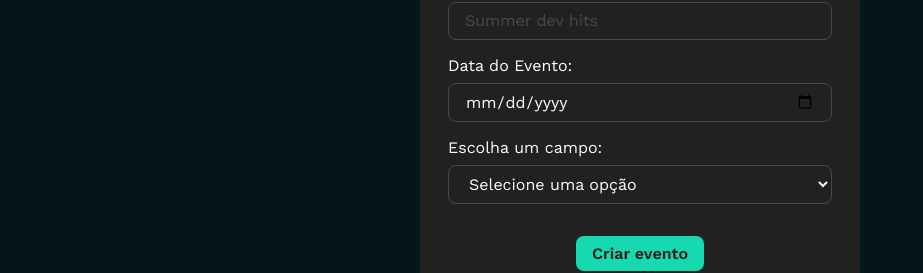
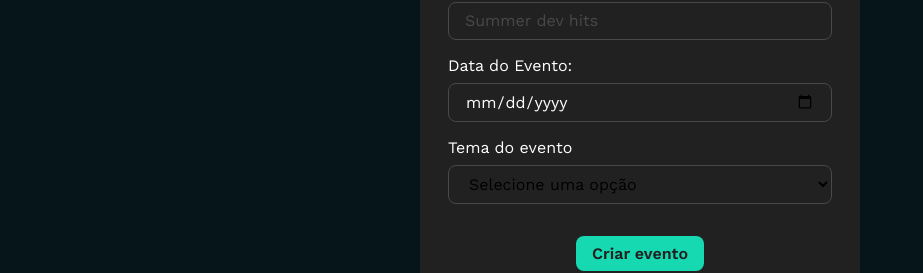
Before and after one commit to devmatheusv/tecboard, a React (Vite) app: page / in a window 1280 px wide. Shown: the part 862-1135 px from the top of the page, without its empty margins (0-923 px from the left). Built offline with nearby package versions, Linux system fonts and the light colour scheme.

Commit message:
adicionando lista suspensa

```diff
--- a/src/App.jsx
+++ b/src/App.jsx
@@ -49,7 +49,7 @@ function App() {
         <img src="/logo.png" alt="" />
       </header>
       <Banner />
-      <FormularioDeEventos />
+      <FormularioDeEventos temas={temas} />
       {temas.map(function (item) {
         return (
           <section key={item.id}>
--- a/src/componentes/FormularioDeEventos/index.jsx
+++ b/src/componentes/FormularioDeEventos/index.jsx
@@ -6,7 +6,7 @@ import { TituloDoFormulario } from "../TituloDoFormulario";
 import { Botao } from '../Botão';
 import { ListaSuspensa } from '../ListaSuspensa';
 
-export function FormularioDeEventos() {
+export function FormularioDeEventos({ temas }) {
 
   return (
     <form className='form-evento'>
@@ -37,9 +37,9 @@ export function FormularioDeEventos() {
         </CampoDeFormulario>
         <CampoDeFormulario>
           <Label htmlFor="dataEvento">
-            Escolha um campo:
+            Tema do evento
           </Label>
-          <ListaSuspensa/>
+          <ListaSuspensa id="tema" name="tema" itens={temas} />
         </CampoDeFormulario>
       </div>
       <div className='acoes'>
--- a/src/componentes/ListaSuspensa/index.jsx
+++ b/src/componentes/ListaSuspensa/index.jsx
@@ -1,11 +1,17 @@
 import './lista-suspensa.estilos.css'
 
-export function ListaSuspensa() {
+export function ListaSuspensa({ itens }) {
+
   return (
-    <select className='lista-suspensa-form'>
-      <option value="">
+    <select className='lista-suspensa-form' defaultValue="">
+      <option value="" disabled>
         Selecione uma opção
       </option>
+      {itens.map(function (item) {
+        return <option key={item.id} value={item.id}>
+          {item.nome}
+        </option>
+      })}
     </select>
   )
 }
--- a/src/componentes/ListaSuspensa/lista-suspensa.estilos.css
+++ b/src/componentes/ListaSuspensa/lista-suspensa.estilos.css
@@ -5,7 +5,6 @@
   font-weight: 400;
   font-size: 16px;
   line-height: 120%;
-  color: #FFFFFF;
   padding: 8px 16px;
 
 }
```
